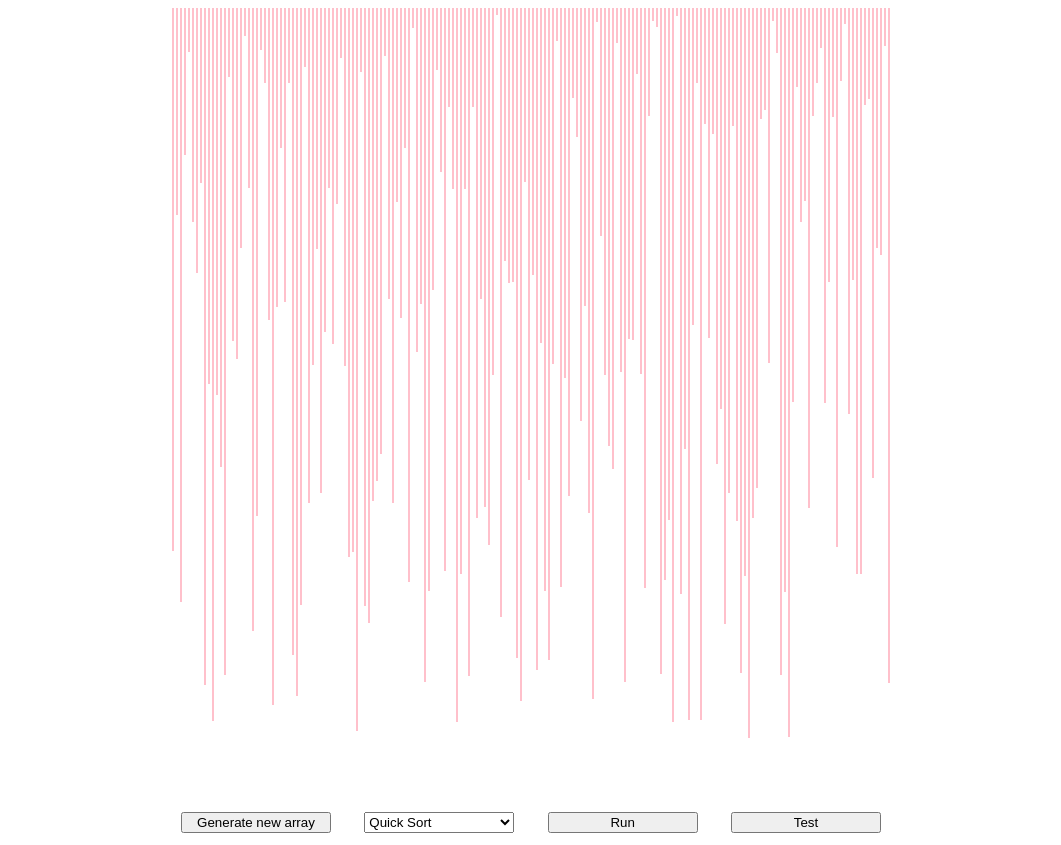
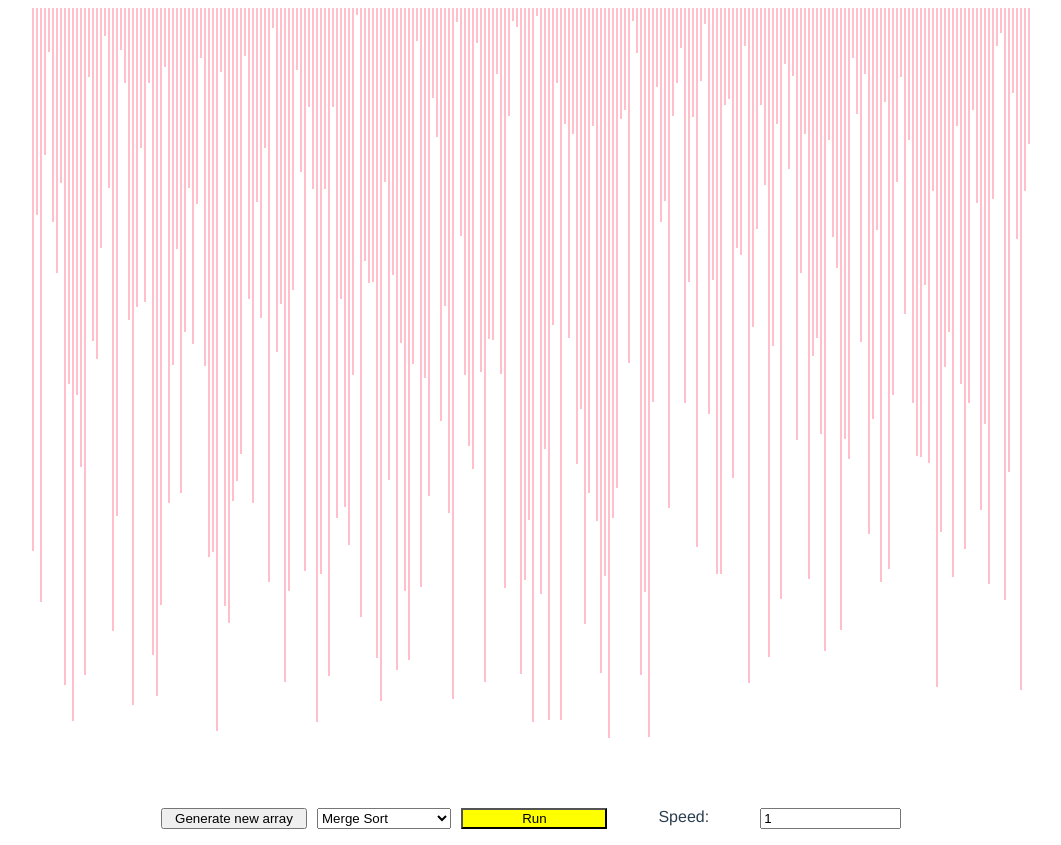
Before and after one commit to InNOcentos/algo-visualizer, a Vue app: page / in a window 1280 px wide. Shown: the whole page, without its empty margins (109-1170 px from the left). Built offline with nearby package versions, Linux system fonts and the light colour scheme.

Commit message:
replaced quciksort with working merge sorting algo, no tests

```diff
--- a/src/components/sortingVisualizer.vue
+++ b/src/components/sortingVisualizer.vue
@@ -16,21 +16,35 @@
         Generate new array
       </button>
       <select class="control btn-select">
-        <option value="quickSort">Quick Sort</option>
+        <option value="mergeSort">Merge Sort</option>
       </select>
-      <button @click="this.quickSort" class="control btn-run">Run</button>
-      <button @click="this.testSortingAlgoritms" class="control btn-test">
+
+      <!-- <button @click="this.testSortingAlgoritms" class="control btn-test">
         Test
-      </button>
+      </button> -->
+      <button @click="this.mergeSort" class="control btn-run">Run</button>
+      <span class="control">Speed:</span>
+      <input
+        type="number"
+        class="speed control"
+        placeholder="speed"
+        v-model="settings.ANIMATION_SPEED_MS"
+      />
     </div>
   </div>
 </template>
 
 <script>
-import { quickSortAlgoritm } from "../sortingAlgoritms/quickSortAlgoritm.js";
+import { mergeSortAlgoritm } from "../sortingAlgoritms/mergeSortAlgoritm.js";
 export default {
   data: () => ({
     array: [],
+    settings: {
+      ANIMATION_SPEED_MS: 1,
+      NUMBER_OF_ARRAY_BARS: 250,
+      PRIMARY_COLOR: "turquoise",
+      SECONDARY_COLOR: "red",
+    },
   }),
   mounted() {
     this.resetArray();
@@ -38,7 +52,7 @@ export default {
   methods: {
     resetArray() {
       const array = [];
-      for (let i = 0; i < 180; i++) {
+      for (let i = 0; i < this.settings.NUMBER_OF_ARRAY_BARS; i++) {
         array.push(this.randomIntFromInterval(5, 730));
       }
       this.array = array;
@@ -53,23 +67,46 @@ export default {
     randomIntFromInterval(min, max) {
       return Math.floor(Math.random() * (max - min + 1) + min);
     },
-    quickSort() {
-      const javascriptSortedArray = this.array.slice().sort((a, b) => a - b);
-      const sortedArray = quickSortAlgoritm(this.array);
-
-      console.log(this.arraysAreEqual(javascriptSortedArray, sortedArray));
+    mergeSort() {
+      const animations = mergeSortAlgoritm(this.array);
+      for (let i = 0; i < animations.length; i++) {
+        const arrayBars = document.getElementsByClassName("array-bar");
+        const isColorChange = i % 3 !== 2;
+        if (isColorChange) {
+          const [barOneIdx, barTwoIdx] = animations[i];
+          const barOneStyle = arrayBars[barOneIdx].style;
+          const barTwoStyle = arrayBars[barTwoIdx].style;
+          const color =
+            i % 3 === 0
+              ? this.settings.SECONDARY_COLOR
+              : this.settings.PRIMARY_COLOR;
+          setTimeout(() => {
+            barOneStyle.backgroundColor = color;
+            barTwoStyle.backgroundColor = color;
+          }, i * this.settings.ANIMATION_SPEED_MS);
+        } else {
+          setTimeout(() => {
+            const [barOneIdx, newHeight] = animations[i];
+            const barOneStyle = arrayBars[barOneIdx].style;
+            barOneStyle.height = `${newHeight}px`;
+          }, i * this.settings.ANIMATION_SPEED_MS);
+        }
+      }
     },
     testSortingAlgoritms() {
-      for (let i = 0; i < 100; i++) {
+      for (let i = 0; i < 1; i++) {
         const array = [];
         const length = this.randomIntFromInterval(1, 1000);
-        for (let j = 0; j < length; j++) {
+        for (let i = 0; i < length; i++) {
           array.push(this.randomIntFromInterval(-1000, 1000));
         }
-        const javascriptSortedArray = this.array.slice().sort((a, b) => a - b);
-        const sortedArray = quickSortAlgoritm(this.array);
-
-        console.log(this.arraysAreEqual(javascriptSortedArray, sortedArray));
+        const javaScriptSortedArray = this.array.slice().sort((a, b) => a - b);
+        console.log(javaScriptSortedArray);
+        const mergeSortedArray = mergeSortAlgoritm(array.slice());
+        console.log(mergeSortedArray);
+        console.log(
+          this.arraysAreEqual(javaScriptSortedArray, mergeSortedArray)
+        );
       }
     },
   },
@@ -94,7 +131,7 @@ export default {
 }
 .array-controls {
   display: flex;
-  max-width: 700px;
+  max-width: 750px;
   width: 100%;
   justify-content: space-between;
   margin: 0 auto;
@@ -102,9 +139,13 @@ export default {
 .control {
   max-width: 150px;
   width: 100%;
-  margin: 4px 0;
+  margin: 0 5px;
 }
 .btn-select {
   outline: none;
 }
+.btn-run {
+  background-color: yellow;
+  color: black;
+}
 </style>
--- /dev/null
+++ b/src/sortingAlgoritms/mergeSortAlgoritm.js
@@ -0,0 +1,44 @@
+export function mergeSortAlgoritm(array) {
+  const animations = [];
+  if (array.length <= 1) return array;
+  const auxiliaryArray = array.slice();
+  mergeSortHelper(array, 0, array.length - 1, auxiliaryArray, animations);
+  return animations;
+}
+
+function mergeSortHelper(mainArray, startIdx, endIdx, auxiliaryArray, animations) {
+  if (startIdx === endIdx) return;
+  const middleIdx = Math.floor((startIdx + endIdx) / 2);
+  mergeSortHelper(auxiliaryArray, startIdx, middleIdx, mainArray, animations);
+  mergeSortHelper(auxiliaryArray, middleIdx + 1, endIdx, mainArray, animations);
+  doMerge(mainArray, startIdx, middleIdx, endIdx, auxiliaryArray, animations);
+}
+
+function doMerge(mainArray, startIdx, middleIdx, endIdx, auxiliaryArray, animations) {
+  let k = startIdx;
+  let i = startIdx;
+  let j = middleIdx + 1;
+  while (i <= middleIdx && j <= endIdx) {
+    animations.push([i, j]);
+    animations.push([i, j]);
+    if (auxiliaryArray[i] <= auxiliaryArray[j]) {
+      animations.push([k, auxiliaryArray[i]]);
+      mainArray[k++] = auxiliaryArray[i++];
+    } else {
+      animations.push([k, auxiliaryArray[j]]);
+      mainArray[k++] = auxiliaryArray[j++];
+    }
+  }
+  while (i <= middleIdx) {
+    animations.push([i, i]);
+    animations.push([i, i]);
+    animations.push([k, auxiliaryArray[i]]);
+    mainArray[k++] = auxiliaryArray[i++];
+  }
+  while (j <= endIdx) {
+    animations.push([j, j]);
+    animations.push([j, j]);
+    animations.push([k, auxiliaryArray[j]]);
+    mainArray[k++] = auxiliaryArray[j++];
+  }
+}
--- a/src/sortingAlgoritms/quickSortAlgoritm.js
+++ /dev/null
@@ -1,11 +0,0 @@
-export const quickSortAlgoritm = (arr) => {
-  if (arr.length < 2) {
-    return arr;
-  } else {
-    const pivot = arr[Math.floor(Math.random() * arr.length)];
-    const less = arr.filter((e) => e < pivot);
-    const more = arr.filter((e) => e > pivot);
-    const equal = arr.filter((value) => value === pivot);
-    return [...quickSortAlgoritm(less), ...equal, ...quickSortAlgoritm(more)];
-  }
-};
```
